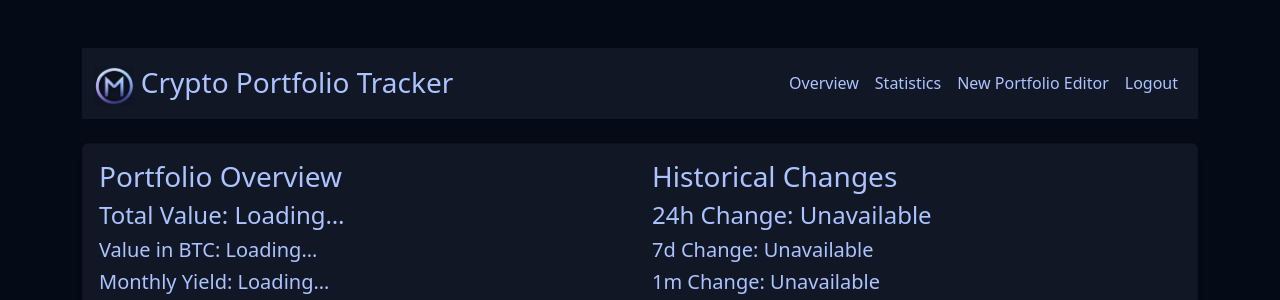
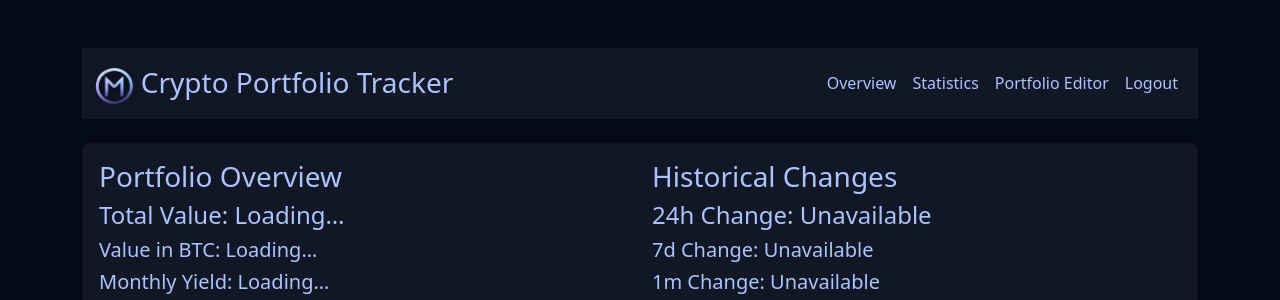
Before and after one commit to toxonaut/crypto-portfolio-tracker, a Flask app: page / in a window 1280 px wide. Shown: the top 300 px of the page. Run offline with Flask 3, Linux system fonts and the light colour scheme; the visitor is signed in with stand-in values (Sample User, id 1); data that the repository does not hold is empty; some libraries are stand-ins or nearby versions.

Commit message:
Rename portfolio editor and update default markets

```diff
--- a/static/overview.js
+++ b/static/overview.js
@@ -105,7 +105,7 @@ function getTickerFromCoinId(coinId) {
         'vechain': 'VET',
         'render-token': 'RNDR',
         'fantom': 'FTM',
-        'sui': 'SUI',
+        'hyperliquid': 'HYPE',
         'hedera-hashgraph': 'HBAR',
         'algorand': 'ALGO',
         'aave': 'AAVE',
@@ -260,7 +260,8 @@ document.addEventListener('DOMContentLoaded', async function() {
             renderPairButtons();
             initializePairSelection();
             // Activate the first button and load its chart by default
-            const firstBtn = document.querySelector('#pairButtons .list-group-item');
+            const firstBtn = [...document.querySelectorAll('#pairButtons .list-group-item')]
+                .find(button => button.dataset.pair === 'BINANCE:BTCUSD') || document.querySelector('#pairButtons .list-group-item');
             if (firstBtn) {
                 document.querySelectorAll('#pairButtons .list-group-item').forEach(b => b.classList.remove('active'));
                 firstBtn.classList.add('active');
--- a/templates/composition_panel.html
+++ b/templates/composition_panel.html
@@ -1,7 +1,7 @@
 <div class="card mb-4" id="compositionPanel">
     <div class="card-body">
         <h3>Portfolio Composition History</h3>
-    <p class="exposure-description small">Track New Portfolio Editor holdings by asset or origin. Negative balances reduce net value and all xStocks are combined. Composition is recorded with new snapshots only; older history cannot be reconstructed. Changes reflect both holdings and prices, not investment returns.</p>
+    <p class="exposure-description small">Track Portfolio Editor holdings by asset or origin. Negative balances reduce net value and all xStocks are combined. Composition is recorded with new snapshots only; older history cannot be reconstructed. Changes reflect both holdings and prices, not investment returns.</p>
         <div class="history-toolbar">
             <label>Period <select id="compositionRange" class="form-select history-select"><option value="7">7 days</option><option value="30" selected>30 days</option><option value="90">90 days</option><option value="365">1 year</option><option value="all">All recorded composition</option></select></label>
             <label>Group by <select id="compositionGroup" class="form-select history-select"><option value="coin_id">Asset</option><option value="source">Platform / location</option></select></label>
--- a/templates/experimental_portfolio.html
+++ b/templates/experimental_portfolio.html
@@ -1,7 +1,7 @@
 <!DOCTYPE html>
 <html lang="en"><head>
     <meta charset="UTF-8"><meta name="viewport" content="width=device-width, initial-scale=1.0">
-    <title>New Portfolio Editor - Crypto Portfolio Tracker</title>
+    <title>Portfolio Editor - Crypto Portfolio Tracker</title>
     <link rel="icon" type="image/x-icon" href="{{ url_for('static', filename='img/favicon.ico') }}">
     <link href="https://cdn.jsdelivr.net/npm/bootstrap@5.3.0/dist/css/bootstrap.min.css" rel="stylesheet">
     <link rel="stylesheet" href="{{ url_for('static', filename='style.css') }}">
@@ -10,10 +10,10 @@
 <div class="container mt-5">
     <nav class="navbar navbar-expand-lg navbar-light mb-4" style="background-color:#121726"><div class="container-fluid">
         <a class="navbar-brand" href="/"><img src="{{ url_for('static', filename='img/logo.jpg') }}" alt="Logo" style="height:40px"> Crypto Portfolio Tracker</a>
-        <div class="navbar-nav ms-auto"><a class="nav-link" href="/">Overview</a><a class="nav-link" href="/statistics">Statistics</a><a class="nav-link active" href="/experimental-portfolio">New Portfolio Editor</a><a class="nav-link" href="/logout">Logout</a></div>
+        <div class="navbar-nav ms-auto"><a class="nav-link" href="/">Overview</a><a class="nav-link" href="/statistics">Statistics</a><a class="nav-link active" href="/experimental-portfolio">Portfolio Editor</a><a class="nav-link" href="/logout">Logout</a></div>
     </div></nav>
     <section class="card mb-4"><div class="card-body">
-        <h1 class="h3">New Portfolio Editor</h1>
+        <h1 class="h3">Portfolio Editor</h1>
         <p class="exposure-description">Administer the portfolio through read-only API positions and manual entries.</p>
     </div></section>
     <section class="card mb-4"><div class="card-body">
--- a/templates/history_panel.html
+++ b/templates/history_panel.html
@@ -15,7 +15,7 @@
     <p id="historyScaleStatus" class="exposure-description small" role="status"></p>
     <div id="historyChartContainer" class="history-canvas" hidden><canvas id="historyChart" aria-label="Portfolio value over time" role="img"></canvas></div>
     <div id="historyLedger" hidden>
-    <p class="exposure-description small mt-3">This chart uses New Portfolio Editor snapshots. Dashed markers show recorded deposits and withdrawals. The adjusted USD line subtracts net recorded cash flows since the first snapshot in this period. It is not a total-return or profit calculation. Unrecorded flows, fees and rewards are not distinguished. History and ledger dates use server time.</p>
+    <p class="exposure-description small mt-3">This chart uses Portfolio Editor snapshots. Dashed markers show recorded deposits and withdrawals. The adjusted USD line subtracts net recorded cash flows since the first snapshot in this period. It is not a total-return or profit calculation. Unrecorded flows, fees and rewards are not distinguished. History and ledger dates use server time.</p>
         <details>
             <summary>Record a deposit or withdrawal</summary>
             <p class="exposure-description small">This adds an annotation only; it does not change holdings or create a portfolio snapshot. Record external money entering/leaving the portfolio, not transfers between your own wallets. Enter actual USD amounts, even in Demo Mode.</p>
--- a/templates/index.html
+++ b/templates/index.html
@@ -29,7 +29,7 @@
                     <div class="navbar-nav ms-auto">
                         <a class="nav-link active" href="/">Overview</a>
                         <a class="nav-link" href="/statistics">Statistics</a>
-                        <a class="nav-link" href="/experimental-portfolio">New Portfolio Editor</a>
+                        <a class="nav-link" href="/experimental-portfolio">Portfolio Editor</a>
                         <a class="nav-link" href="/logout">Logout</a>
                     </div>
                 </div>
@@ -90,7 +90,7 @@
         <div class="card mb-4">
             <div class="card-body">
                 <h3 class="card-title" id="exposureHeading">Exposure Map</h3>
-                <p class="exposure-description small">New Portfolio Editor holdings by asset and origin, after subtracting negative balances. All xStocks are combined.</p>
+                <p class="exposure-description small">Portfolio Editor holdings by asset and origin, after subtracting negative balances. All xStocks are combined.</p>
                 <section id="exposureMap" aria-labelledby="exposureHeading">
                     <p id="exposureStatus" role="status">Waiting for portfolio data…</p>
                     <div class="exposure-grid">
@@ -104,7 +104,7 @@
         <section class="card mb-4" aria-labelledby="scenarioHeading" id="scenarioLab">
             <div class="card-body">
                 <div class="scenario-header">
-                    <div><h3 id="scenarioHeading">Scenario Lab</h3><p class="exposure-description">Explore changes to New Portfolio Editor holdings without editing them. All xStocks are combined.</p></div>
+                    <div><h3 id="scenarioHeading">Scenario Lab</h3><p class="exposure-description">Explore changes to Portfolio Editor holdings without editing them. All xStocks are combined.</p></div>
                     <button type="button" class="btn btn-outline-primary" id="scenarioReset" disabled>Reset to latest portfolio</button>
                 </div>
                 <p id="scenarioStatus" role="status">Waiting for portfolio data…</p>
--- a/templates/statistics.html
+++ b/templates/statistics.html
@@ -24,7 +24,7 @@
                 <div class="navbar-nav">
                     <a class="nav-link" href="/">Overview</a>
                     <a class="nav-link active" href="/statistics">Statistics</a>
-                    <a class="nav-link" href="/experimental-portfolio">New Portfolio Editor</a>
+                    <a class="nav-link" href="/experimental-portfolio">Portfolio Editor</a>
                         <a class="nav-link" href="/logout">Logout</a>
                 </div>
             </div>
```
Also changed, not shown: tests/new-portfolio-overview.test.cjs (+1 -1 lines), README.md.
